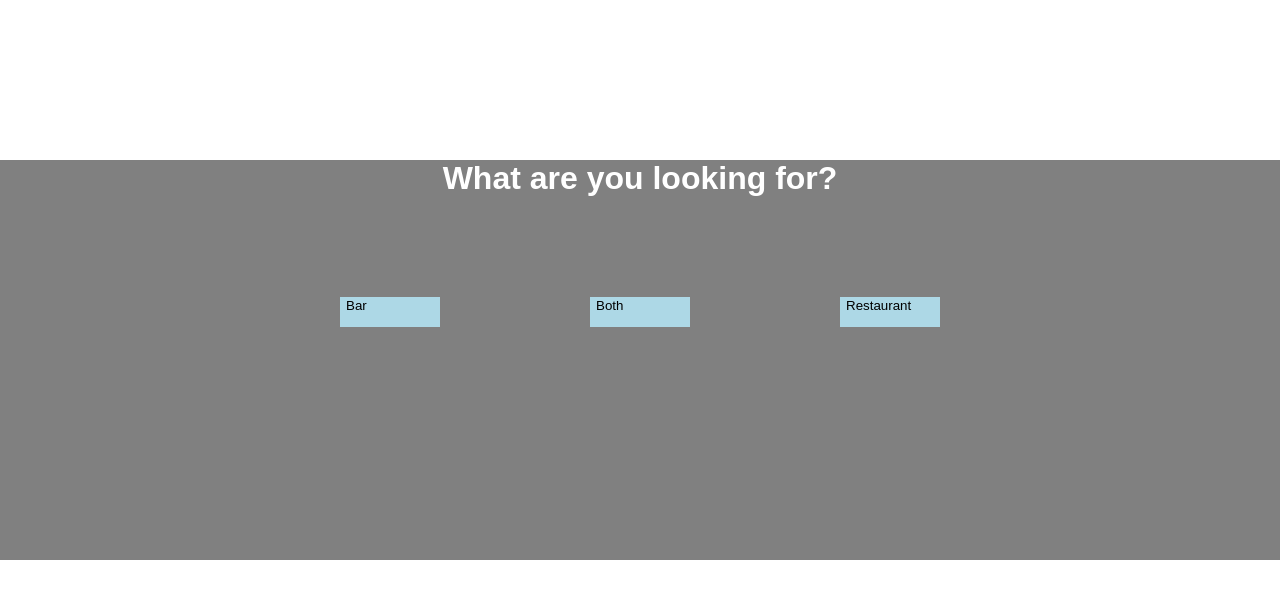
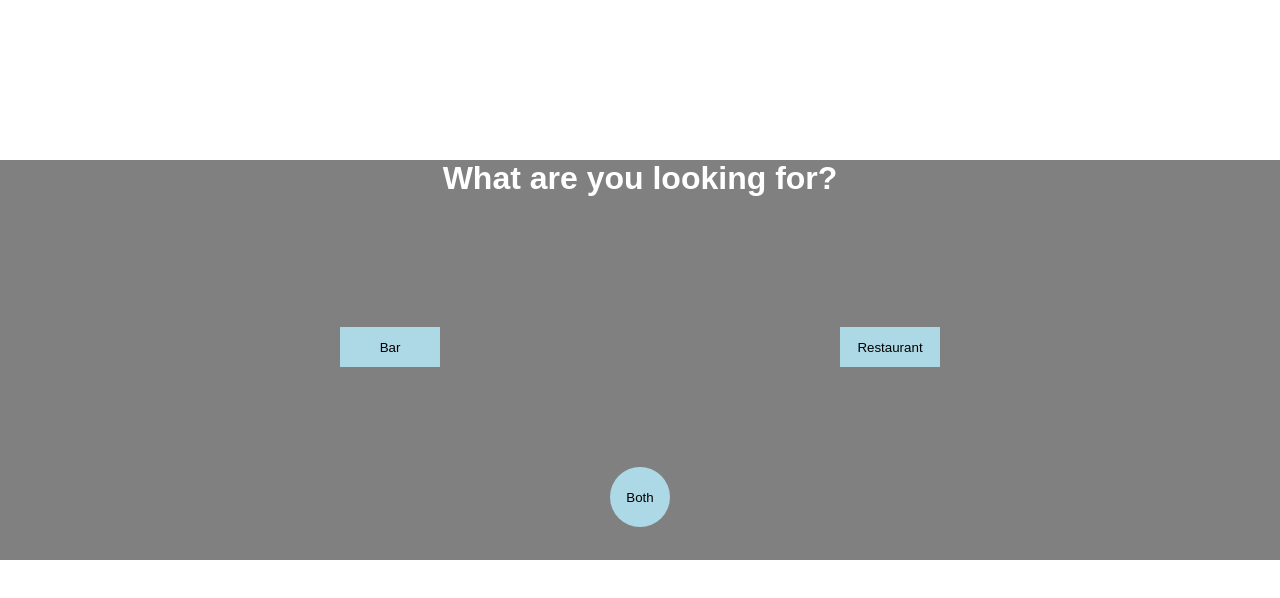
Before and after one commit to JacksonMcGrath/Eatery, a React (Create React App) app: page / in a window 1280 px wide. Shown: the top 598 px of the page. Built offline with nearby package versions, Linux system fonts and the light colour scheme.

Commit message:
reformatted homepage

```diff
--- a/src/App.css
+++ b/src/App.css
@@ -24,6 +24,10 @@
   font-size: large;
 }
 
+h1 {
+  /*margin-top: 40px;*/
+}
+
 .hero {
   margin-top: 160px;
   width: 100%;
@@ -33,28 +37,41 @@
 }
 
 .prompt-container {
-  margin-top: 100px;
+  margin: 130px;
 }
 
 .prompt {
   color: white;
-  margin-bottom: 100px;
+  margin: 0px;
 }
 
 .option-pannel {
-  display: flex;
+  display: inline-flex;
   margin: 0 auto;
   width: 600px;
   justify-content: space-between;
+  text-align: center;
 }
 
 .options {
-  display: inline-flex;
   width: 100px;
-  height: 30px;
+  height: 40px;
   border: none;
+  border-radius: 0px;
   background-color: lightblue;
   text-align: center;
+}
+
+.optionBoth {
+  display: block;
+  width: 60px;
+  height: 60px;
+  border: none;
+  border-radius: 30px;
+  background-color: lightblue;
+  text-align: center;
+  margin: 0 auto;
+  margin-top: 100px;
 }
 
 @keyframes App-logo-spin {
--- a/src/App.js
+++ b/src/App.js
@@ -50,14 +50,14 @@ class App extends Component {
         return (
             <div className="App">
                 <div className="hero">
-                    <h1 className="prompt">What are you looking for?</h1>
                     <div className="prompt-container">
+                        <h1 className="prompt">What are you looking for?</h1>
+                    </div>
                         <div className="option-pannel">
                             <button onClick={this.toggleBar} className="options">Bar</button>
-                            <button onClick={this.toggleBoth} className="options">Both</button>
                             <button onClick={this.toggleRestaurant} className="options">Restaurant</button>
                         </div>
-                    </div>
+                        <button onClick={this.toggleBoth} className="optionBoth">Both</button>
                 </div>
                 {this.state.restaurant && <RestaurantsList/>}
                 {this.state.bar && <BarsList/>}
```
